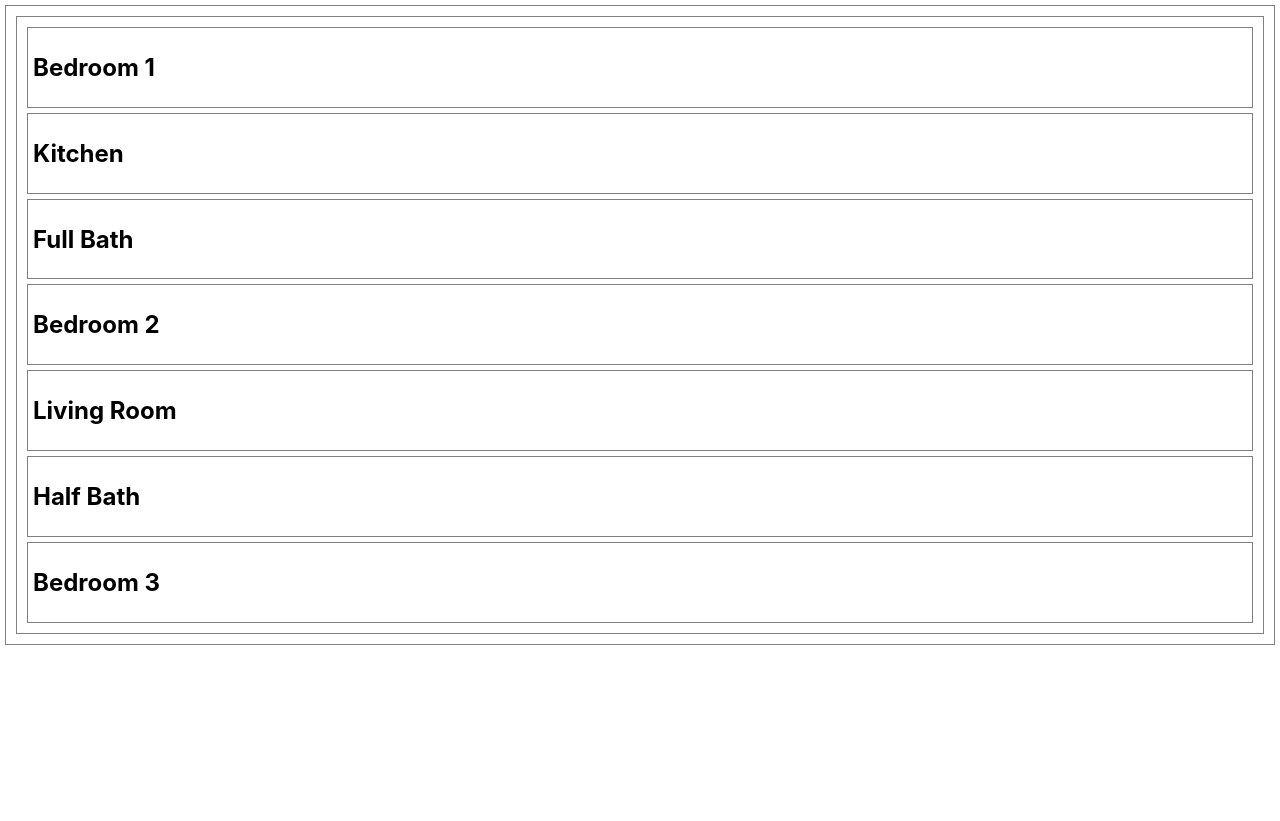
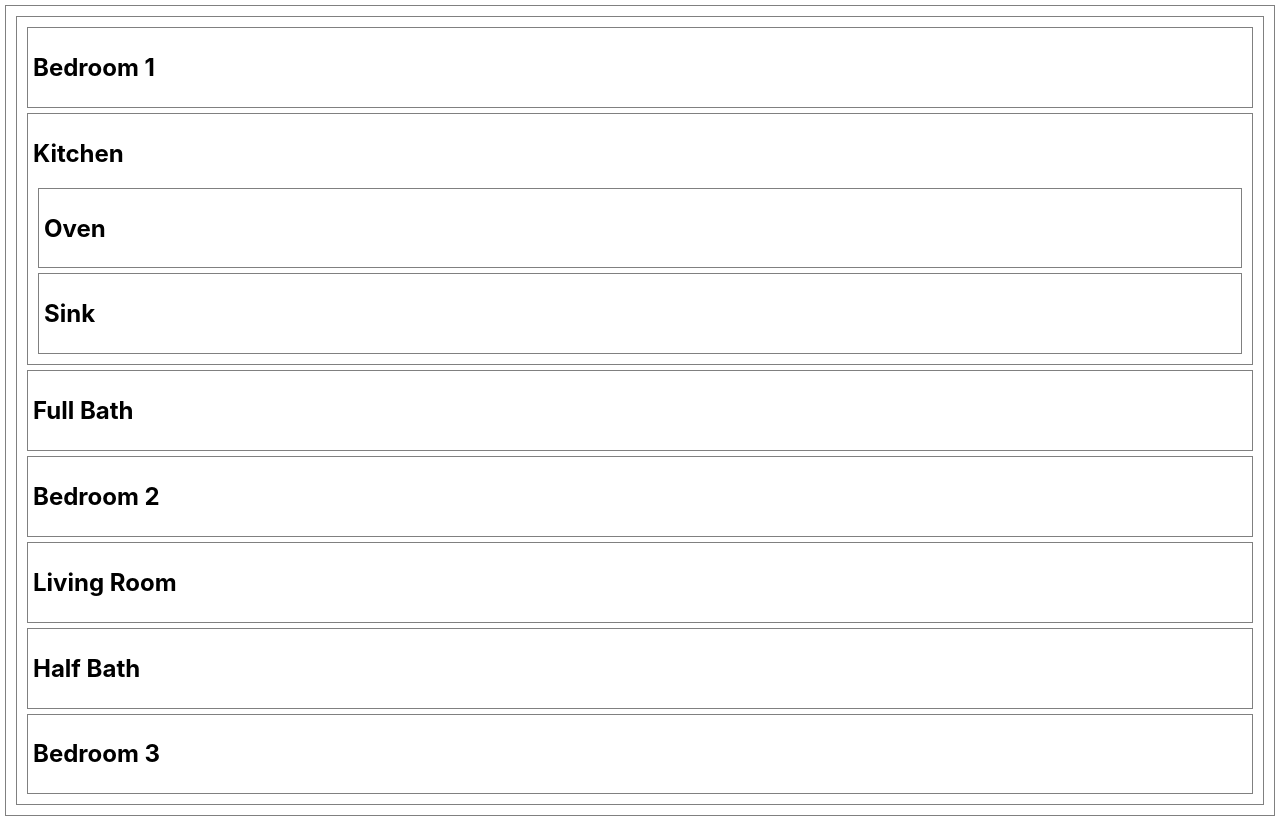
Before and after one commit to cactuspie23/react-floorplan-lab, a React (Create React App) app: page / in a window 1280 px wide. Before the commit the page ends 800 px from the top, so only its background shows below. Built offline with nearby package versions, Linux system fonts and the light colour scheme.

Commit message:
add kitchen elements

```diff
--- a/src/Kitchen.jsx
+++ b/src/Kitchen.jsx
@@ -1,6 +1,17 @@
+import Sink from "./Sink"
+import Oven from "./Oven"
+
 const Kitchen = (props) => {
   return (
-    <h2>Kitchen</h2>
+    <>
+      <h2>Kitchen</h2>
+      <div>
+        <Oven />
+      </div>
+      <div>
+        <Sink />
+      </div>
+    </>
   );
 }
 
--- /dev/null
+++ b/src/Oven.jsx
@@ -0,0 +1,7 @@
+const Oven = () => {
+  return (
+    <h2>Oven</h2>
+  )
+}
+
+export default Oven
--- /dev/null
+++ b/src/Sink.jsx
@@ -0,0 +1,7 @@
+const Sink = () => {
+  return (
+    <h2>Sink</h2>
+  )
+}
+
+export default Sink
```
